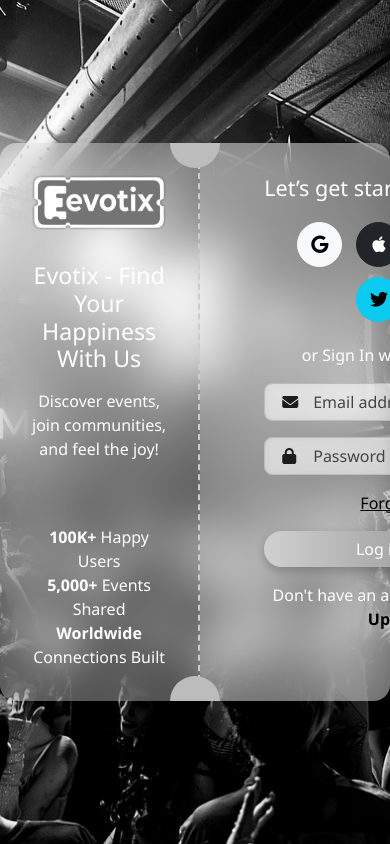
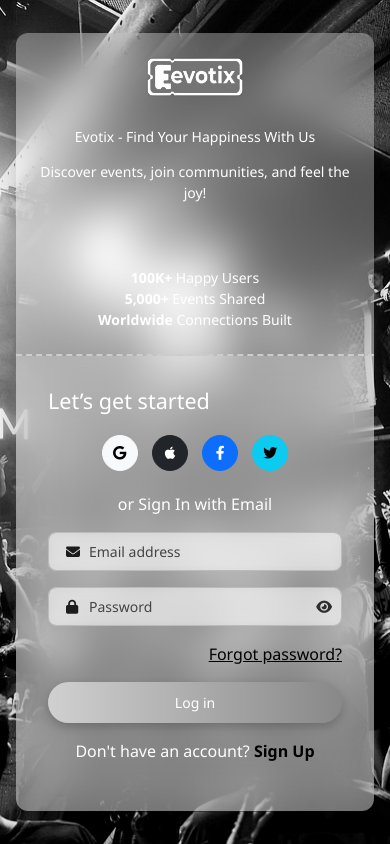
Before and after one commit to kartifa1/PPW-TIKET_EVOTIX, a plain HTML site: page index.html in a window 390 px wide. Drawn offline with nearby package versions, Linux system fonts and the light colour scheme.

Commit message:
Update index.html

```diff
--- a/index.html
+++ b/index.html
@@ -185,13 +185,14 @@
       width: 100%;
       height: 100%;
       overflow: hidden;
+        position: relative;
     }
 
     .form-wrapper {
       display: flex;
       width: 200%;
       height: 100%;
-      transform: translateX(0);
+      transform: translateX(0%);
       transition: transform 0.6s ease-in-out;
     }
 
@@ -237,6 +238,119 @@
 	a {
 		color: #000000;
 	}
+  @media (max-width: 768px) {
+  .ticket-container {
+    flex-direction: column;
+    max-width: 100%;
+    margin: 1rem;
+    min-height: auto;
+    border-radius: 12px;
+  }
+
+  .ticket-container::before,
+  .ticket-container::after {
+    display: none;
+  }
+
+  .left-panel,
+  .right-panel {
+    border: none;
+    padding: 1.5rem;
+  }
+
+  .form-container {
+    height: auto;
+  }
+
+  .form-wrapper {
+    display: flex;
+    flex-direction: column;
+    width: 100%;
+    height: auto;
+    transition: transform 0.6s ease-in-out;
+  }
+
+  .form-section {
+    width: 100%;
+    padding: 1rem 0;
+  }
+
+  .ticket-container.signup-mode .form-wrapper {
+    transform: translateY(-100%);
+  }
+}
+@media (max-width: 768px) {
+  .ticket-container {
+    flex-direction: column;
+    max-width: 100%;
+    margin: 1rem;
+    min-height: auto;
+    border-radius: 12px;
+  }
+
+  .ticket-container::before,
+  .ticket-container::after {
+    display: none;
+  }
+
+  .left-panel {
+    border-right: none;
+    border-bottom: 2px dashed #ccc;
+  }
+
+  .form-section {
+    padding: 1rem;
+  }
+
+  .form-wrapper {
+    flex-direction: row;
+    width: 200%;
+  }
+
+  .form-container {
+    height: auto;
+  }
+
+  .ticket-container.signup-mode .form-wrapper {
+    transform: translateX(-50%);
+  }
+}
+@media (max-width: 480px) {
+  .form-section {
+    padding: 0.5rem;
+  }
+
+  .form-control {
+    font-size: 14px;
+    padding: 8px 8px 8px 40px;
+  }
+
+  .form-group i {
+    font-size: 14px;
+  }
+
+  .login-btn {
+    font-size: 14px;
+    padding: 10px 15px;
+  }
+
+  .btn-social {
+    width: 36px;
+    height: 36px;
+    font-size: 14px;
+  }
+
+  .left-panel h3,
+  .left-panel p,
+  .left-panel div {
+    font-size: 14px;
+  }
+
+  .left-panel img {
+    height: 40px;
+  }
+}
+
   </style>
 </head>
 
```
